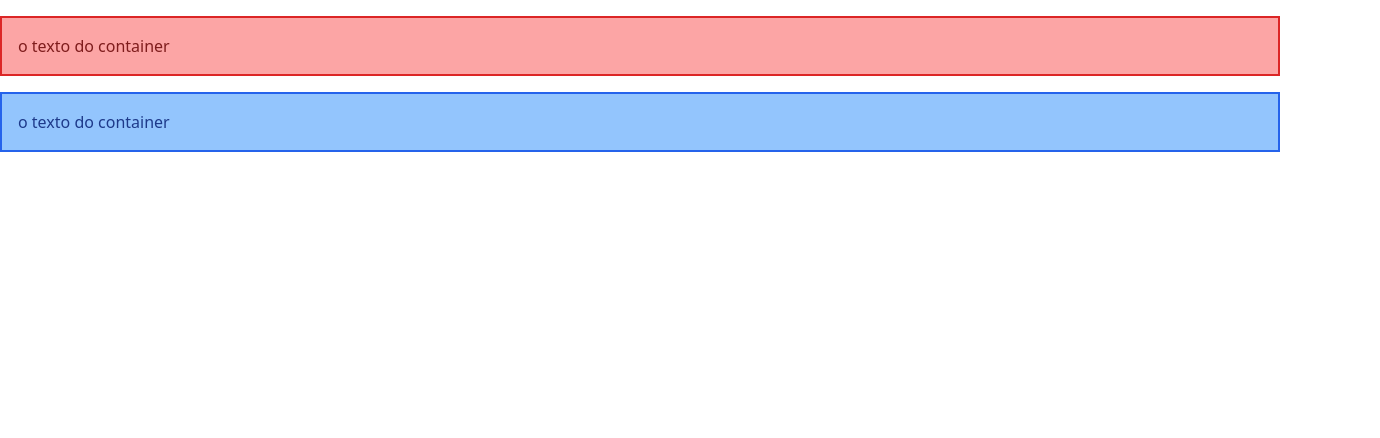
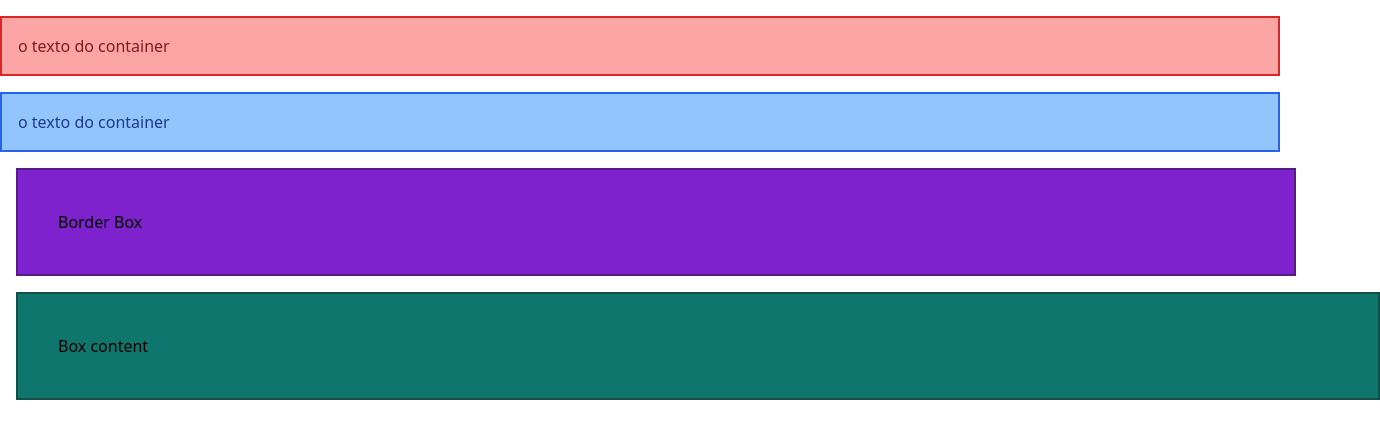
Before and after one commit to douglasmatosdev/learn-tailwind-css, a website: page 03_layout/src/index.html in a window 1280 px wide. Shown: the whole page, 1380 px wide, since content can reach past the window. Drawn offline with Linux system fonts and the light colour scheme.

Commit message:
box sizing

```diff
--- a/03_layout/src/index.html
+++ b/03_layout/src/index.html
@@ -19,5 +19,16 @@
     >
       <p>o texto do container</p>
     </div>
+
+    <div
+      class="container bg-purple-700 border-2 border-purple-900 m-4 border-box p-10"
+    >
+      <p>Border Box</p>
+    </div>
+    <div
+      class="container bg-teal-700 border-2 border-teal-900 m-4 box-content p-10"
+    >
+      <p>Box content</p>
+    </div>
   </body>
 </html>
```
Also changed, not shown: 03_layout/src/css/styles.css.
